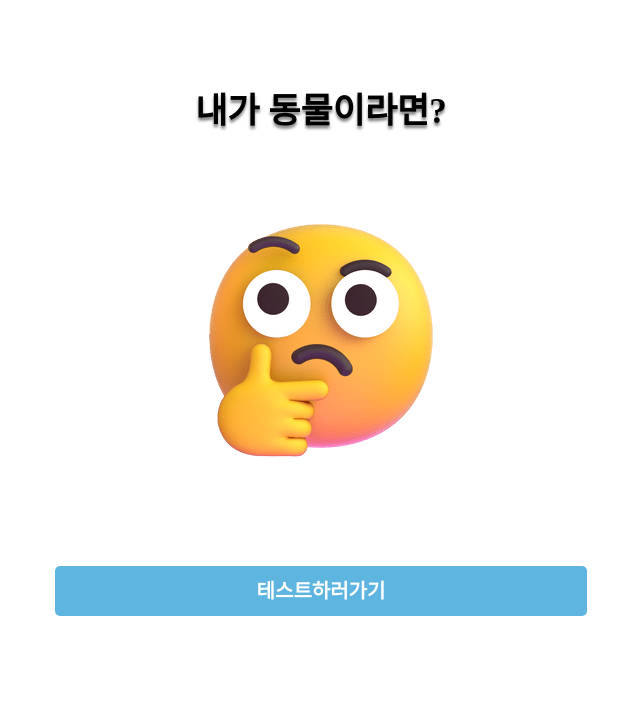
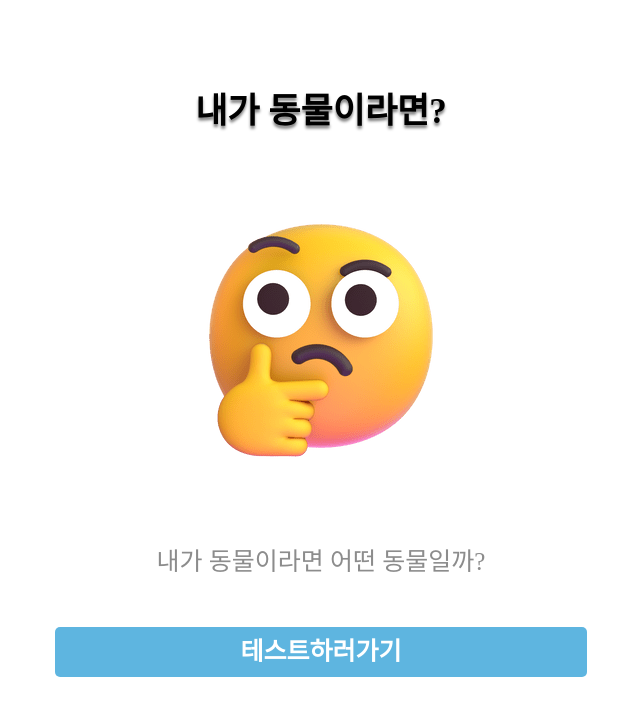
Before and after one commit to onezeun/animal-test, a Vue app: page / in a window 1280 px wide. Shown: the top 716 px of the page, without its empty margins (319-959 px from the left). Built offline with nearby package versions, Linux system fonts and the light colour scheme; a web font is replaced by a local one.

Commit message:
초기화

```diff
--- a/babel.config.js
+++ /dev/null
@@ -1,3 +0,0 @@
-module.exports = {
-  presets: ["@vue/cli-plugin-babel/preset"],
-};
--- a/jsconfig.json
+++ b/jsconfig.json
@@ -15,8 +15,5 @@
       "dom.iterable",
       "scripthost"
     ]
-  },
-  "vueCompilerOptions": {
-    "target": 2.7
   }
 }
--- a/public/index.html
+++ b/public/index.html
@@ -1,15 +1,17 @@
 <!DOCTYPE html>
-<html lang="ko">
+<html lang="">
   <head>
     <meta charset="utf-8">
     <meta http-equiv="X-UA-Compatible" content="IE=edge">
     <meta name="viewport" content="width=device-width,initial-scale=1.0">
     <link rel="icon" href="<%= BASE_URL %>favicon.ico">
-    <title>테스트</title>
-    <link rel="stylesheet" href="https://fonts.googleapis.com/css?family=Roboto:100,300,400,500,700,900">
-    <link rel="stylesheet" href="https://cdn.jsdelivr.net/npm/@mdi/font@latest/css/materialdesignicons.min.css">
+    <title><%= htmlWebpackPlugin.options.title %></title>
   </head>
   <body>
+    <noscript>
+      <strong>We're sorry but <%= htmlWebpackPlugin.options.title %> doesn't work properly without JavaScript enabled. Please enable it to continue.</strong>
+    </noscript>
     <div id="app"></div>
+    <!-- built files will be auto injected -->
   </body>
 </html>
--- a/src/components/mainPage.vue
+++ /dev/null
@@ -1,50 +0,0 @@
-<template>
-  <div id="app">
-    <h1>내가 동물이라면?</h1>
-    <img src="../assets/images/thinking-face.gif" alt="main" class="mainImg" />
-    <router-link to="/TestView" class="goTest">테스트하러가기</router-link>
-  </div>
-</template>
-
-<script></script>
-
-<style scoped>
-#app {
-  text-align: center;
-  padding-top: 50px;
-}
-
-h1 {
-  border: 1px solid white;
-  text-shadow: 0 3px 3px grey;
-  font-size: 3.5rem;
-}
-
-p {
-  font-size: 3rem;
-  color: #8c8c8c;
-}
-.mainImg {
-  max-width: 256px;
-  max-height: 256px;
-  width: 70%;
-  height: 70%;
-  margin: 50px auto;
-}
-
-.goTest {
-  text-decoration: none;
-  text-align: center;
-  font-weight: bold;
-  line-height: 50px;
-  display: block;
-  height: 50px;
-  width: 70%;
-  margin: 50px auto 0;
-
-  color: white;
-  background: #5eb5e0;
-  border-radius: 5px;
-  font-size: 2rem;
-}
-</style>
--- a/src/views/MainView.vue
+++ b/src/views/MainView.vue
@@ -1,15 +1,51 @@
 <template>
-  <MainPage></MainPage>
+  <div id="app">
+    <h1>내가 동물이라면?</h1>
+    <img src="../assets/images/thinking-face.gif" alt="main" class="mainImg" />
+    <p>내가 동물이라면 어떤 동물일까?</p>
+    <router-link to="/TestView" class="goTest">테스트하러가기</router-link>
+  </div>
 </template>
 
-<script>
-import MainPage from "../components/mainPage.vue";
+<script></script>
 
-export default {
-  components: {
-    MainPage,
-  },
-};
-</script>
+<style scoped>
+#app {
+  text-align: center;
+  padding-top: 50px;
+}
 
-<style></style>
+h1 {
+  border: 1px solid white;
+  text-shadow: 0 3px 3px grey;
+  font-size: 3.5rem;
+}
+
+p {
+  font-size: 2.5rem;
+  color: #8c8c8c;
+}
+.mainImg {
+  max-width: 256px;
+  max-height: 256px;
+  width: 70%;
+  height: 70%;
+  margin: 50px auto;
+}
+
+.goTest {
+  text-decoration: none;
+  text-align: center;
+  font-weight: bold;
+  line-height: 50px;
+  display: block;
+  height: 50px;
+  width: 70%;
+  margin: 50px auto 0;
+
+  color: white;
+  background: #5eb5e0;
+  border-radius: 5px;
+  font-size: 2.5rem;
+}
+</style>
--- a/vue.config.js
+++ /dev/null
@@ -1,5 +0,0 @@
-const { defineConfig } = require("@vue/cli-service");
-module.exports = defineConfig({
-  transpileDependencies: ["vuetify"],
-  lintOnSave: false,
-});
```
Also changed, not shown: package.json (+3 -41 lines), src/components/testStepper.vue (+11 -32 lines), 2 other files (tests, documents, lock files or other folders).
